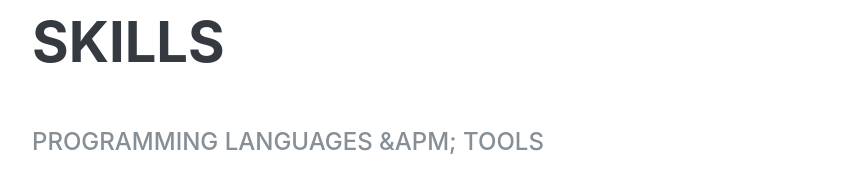
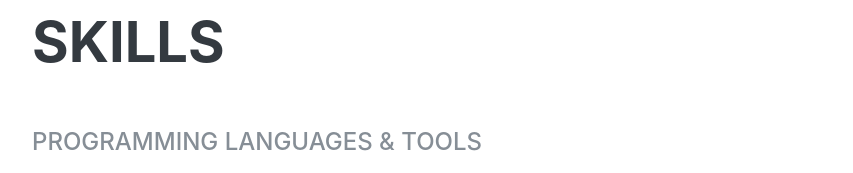
Before and after one commit to DespoTron/resume, a Gatsby site: page / in a window 1280 px wide. Shown: the part 840-1013 px from the top of the page, without its empty margins (288-1141 px from the left). Built offline with nearby package versions, Linux system fonts and the light colour scheme; Gatsby itself is replaced by a stand-in of ours; a web font is replaced by a local one.

Commit message:
Fixed &amp; not working properly

```diff
--- a/src/pages/index.js
+++ b/src/pages/index.js
@@ -56,7 +56,7 @@ const IndexPage = () => (
           <h2 className="mb-5">Skills</h2>
 
           <div className="subheading mb-3">
-            Programming Languages &apm; Tools
+            Programming Languages &amp; Tools
           </div>
           <ul className="list-inline dev-icons">
             <li className="list-inline-item">
```
